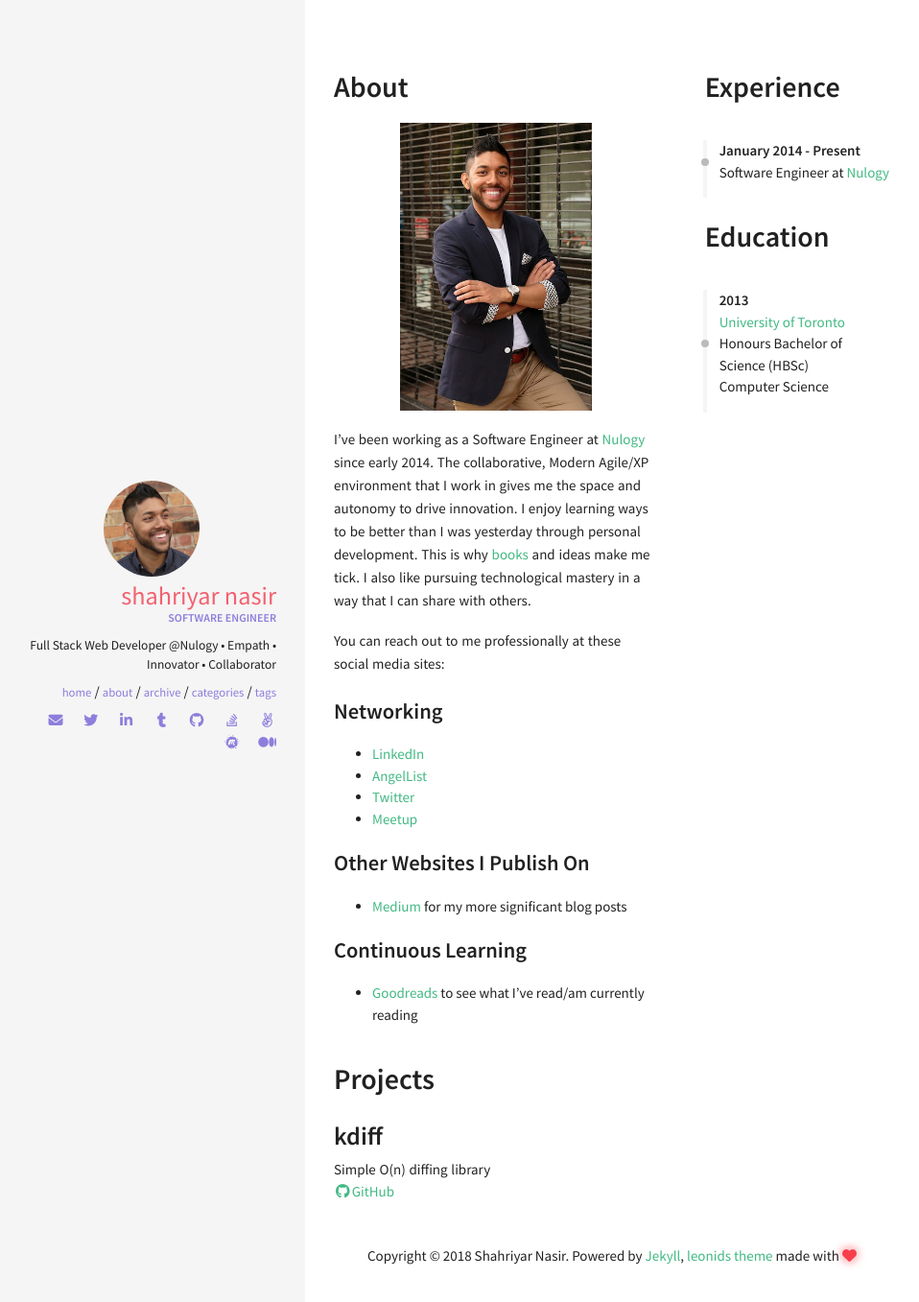
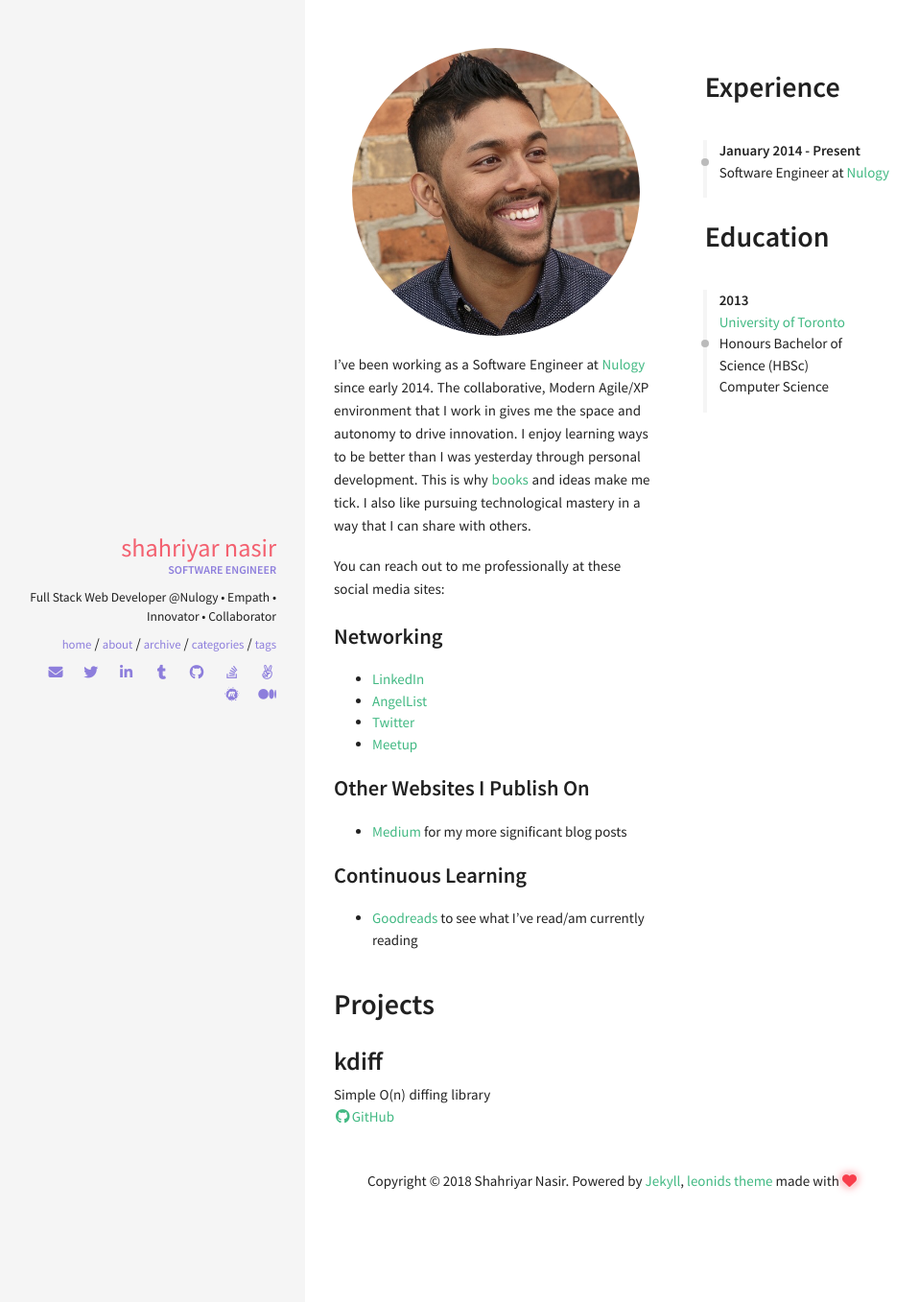
Before and after one commit to snasirca/snasirca.github.io, a Jekyll site: the page built from about.html, in a window 1280 px wide. Shown: the top 1357 px of the page at 96% size, without its empty margins (2-960 px from the left). Built offline with Jekyll 4.4.1, drawn with Linux system fonts in a browser that asks for light colours; nearby versions of some CDN libraries.

Commit message:
Moves my profile picture to the about page

```diff
--- a/_config.yml
+++ b/_config.yml
@@ -36,7 +36,7 @@ kramdown:
 #
 owner:
   name: Shahriyar Nasir
-  avatar: profile-picture.jpg
+  avatar:
   job: "Software Engineer"
   bio: "Full Stack Web Developer @Nulogy • Empath • Innovator • Collaborator"
   email: contact@snasir.ca
--- a/_includes/sections/about.html
+++ b/_includes/sections/about.html
@@ -1,8 +1,7 @@
-<h1><span data-i18n="skills.my_skills">About</span></h1>
-
-<div>
-  <img src="/img/about.jpg" height="300px" />
-  <p>I’ve been working as a Software Engineer at <a href="https://nulogy.com">Nulogy</a> since early 2014.
+<div class="about" data-i18n="skills.my_skills">
+  <img class="profile-picture" src="/img/profile-picture.jpg" height="300px"/>
+  <p>
+    I’ve been working as a Software Engineer at <a href="https://nulogy.com">Nulogy</a> since early 2014.
     The collaborative, Modern Agile/XP environment that I work in gives me the space and autonomy to drive innovation.
     I enjoy learning ways to be better than I was yesterday through personal development.
     This is why <a href="https://www.goodreads.com/user/show/62723093-shahriyar">books</a> and ideas make me tick.
@@ -22,6 +21,8 @@
   </ul>
   <h3>Continuous Learning</h3>
   <ul>
-    <li><a href="https://www.goodreads.com/user/show/62723093-shahriyar">Goodreads</a> to see what I’ve read/am currently reading</li>
+    <li><a href="https://www.goodreads.com/user/show/62723093-shahriyar">Goodreads</a> to see what I’ve read/am
+      currently reading
+    </li>
   </ul>
 </div>
--- /dev/null
+++ b/_sass/pages/_about.scss
@@ -0,0 +1,5 @@
+.about {
+  .profile-picture {
+    border-radius: 50%;
+  }
+}
--- a/css/main.scss
+++ b/css/main.scss
@@ -24,4 +24,5 @@
 @import "../_sass/pages/layout";
 @import "../_sass/pages/tags";
 @import "../_sass/pages/archive";
+@import "../_sass/pages/about";
 @import "../_sass/pages/post";
```
Also changed, not shown: img/about.jpg (deleted).
